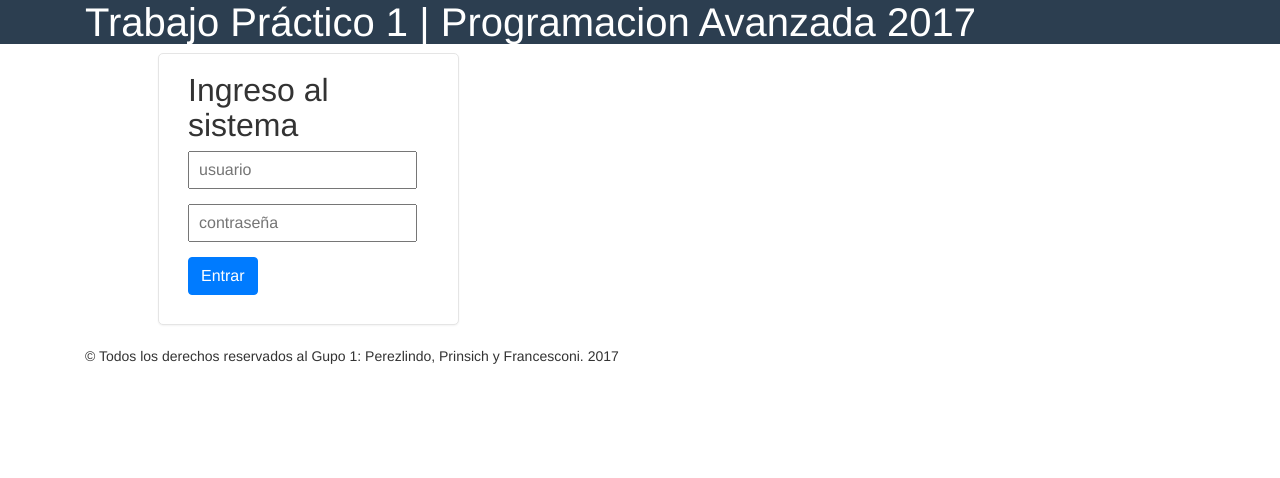
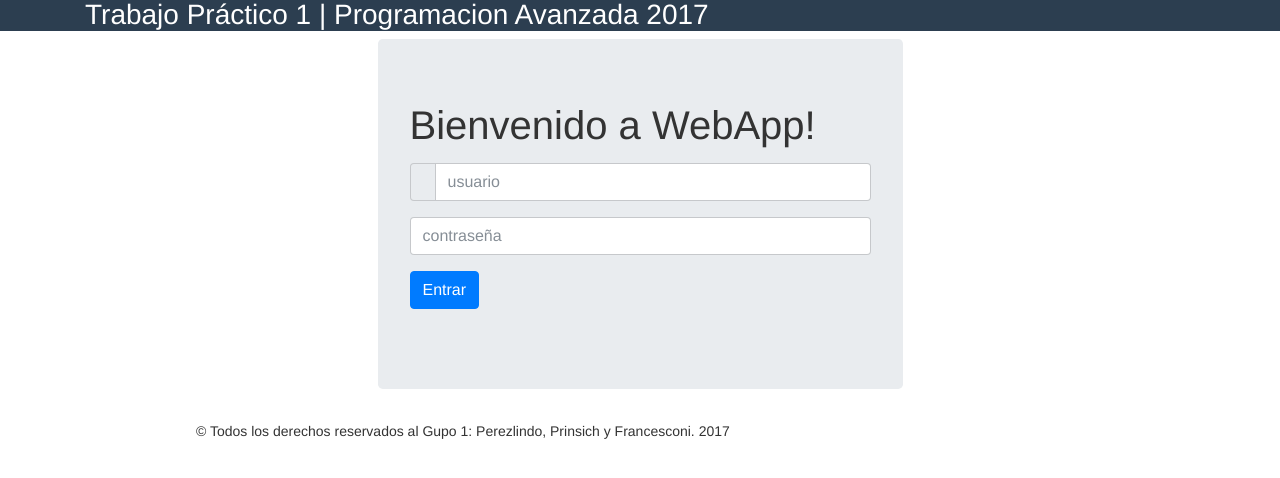
Before and after one commit to jpfrancesconi/progav-tp1, a PHP site: page / in a window 1280 px wide. Shown: the top 478 px of the page. Run offline with PHP 8.4, Linux system fonts and the light colour scheme.

Commit message:
Cambios menores en formulario

```diff
--- a/css/styles.css
+++ b/css/styles.css
@@ -17,8 +17,8 @@ header {
     width:80% /* value of your choice which suits your alignment */
 }
 
-.main {
-	background:#f2f2f2;
+.login {
+	margin: 0 auto;
 }
 
 .color1 {
--- a/index.php
+++ b/index.php
@@ -46,22 +46,22 @@ if ($_SERVER['REQUEST_METHOD'] == 'POST') {
     <meta name="viewport" content="width=device-width, initial-scale=1.0" charset="UTF-8">
 
     <link rel="stylesheet" href="css/bootstrap.min.css">
-    <link href="css/bootstrap-responsive.css" rel="stylesheet">
     <link rel="stylesheet" href="css/styles.css">
  </head>
  <body>
   <header>
     <div class="container">
-			<h1>Trabajo Práctico 1 | Programacion Avanzada 2017</h1>
+			<h3>Trabajo Práctico 1 | Programacion Avanzada 2017</h3>
 		</div>
    </header>
 
    <!-- Contenido principal -->
-   <div class="container-fluid center_div">
-     <div class="row-fluid">
-     <div class="col-xs-12 col-sm-12 col-md-4 col-lg-4"></div>
-
-      <div class="col-xs-12 col-sm-12 col-md-4 col-lg-4">
+   <div class="container">
+     <div class="col-sm-6" style="margin: 0 auto;">
+      <div class="jumbotron">
+        <div class="form-group">
+          <h1>Bienvenido a WebApp!</h1>
+        </div>
          <?php if ($errores): ?>
             <ul style="color: #f00;">
                <?php foreach ($errores as $error): ?>
@@ -70,22 +70,30 @@ if ($_SERVER['REQUEST_METHOD'] == 'POST') {
             </ul>
          <?php endif; ?>
 
-         <form method="post" action="index.php" class="form-signin">
-           <h2>Ingreso al sistema</h2>
-            <input type="text" name="nombre" class="input-block-level" placeholder="usuario" />
-            <input type="password" name="password" class="input-block-level" placeholder="contraseña" />
-            <br/>
-            <input type="submit" class="btn btn-large btn-primary" value="Entrar" />
+         <form method="post" action="index.php" class="form-horizontal">
+           <div class="form-group input-group">
+             <span class="input-group-addon">
+               <span class="glyphicon glyphicon-user"></span>
+             </span>
+              <input type="text" name="nombre" class="form-control" placeholder="usuario" />
+           </div>
+           <div class="form-group input-group">
+              <input type="password" name="password" class="form-control" placeholder="contraseña" />
+           </div>
+           <div class="form-group">
+              <input type="submit" class="btn btn-large btn-primary" value="Entrar" />
+           </div>
+
          </form>
        </div>
-
-       <div class="col-xs-12 col-sm-12 col-md-4 col-lg-4"></div>
      </div>
    </div>
 
     <footer>
       <div class="container">
-        <p>&copy; Todos los derechos reservados al Gupo 1: Perezlindo, Prinsich y Francesconi. 2017</p>
+        <div class="center_div">
+          <p>&copy; Todos los derechos reservados al Gupo 1: Perezlindo, Prinsich y Francesconi. 2017</p>
+        </div>
       </div>
     </footer>
 
```
